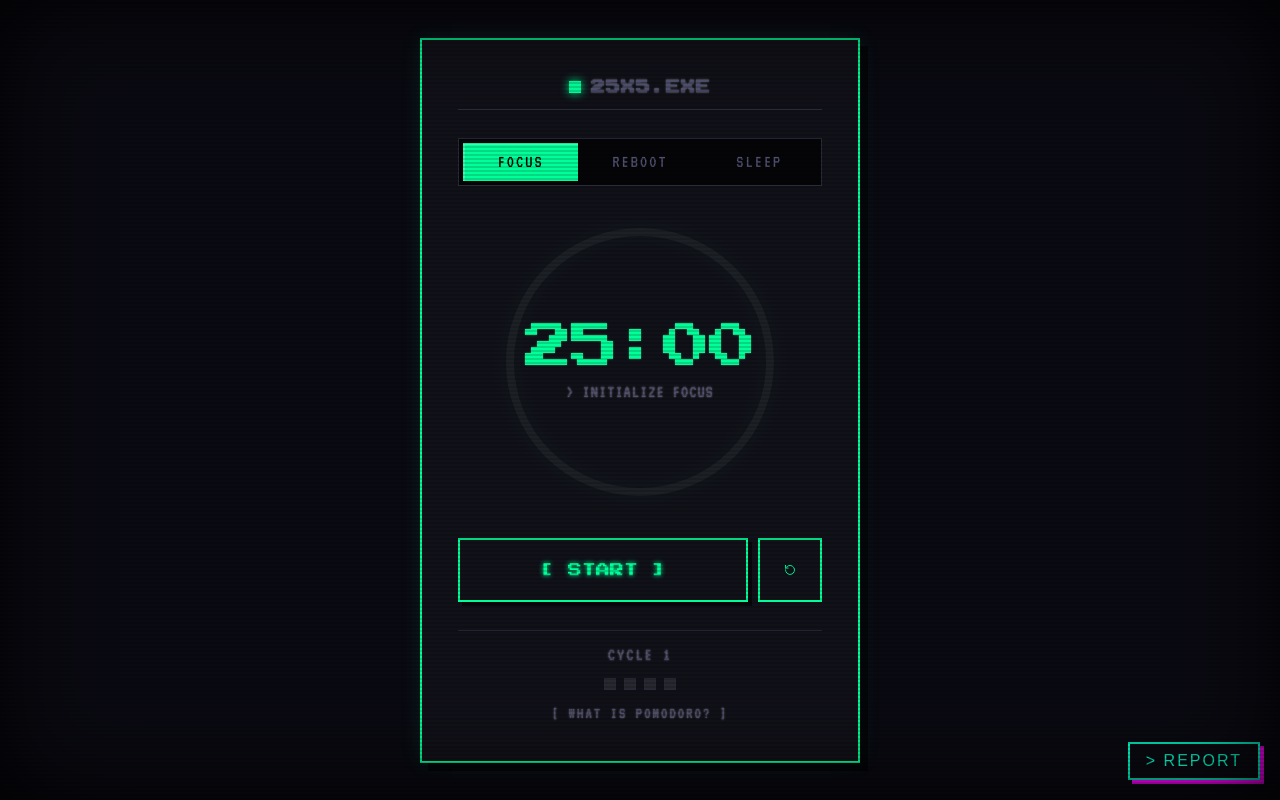
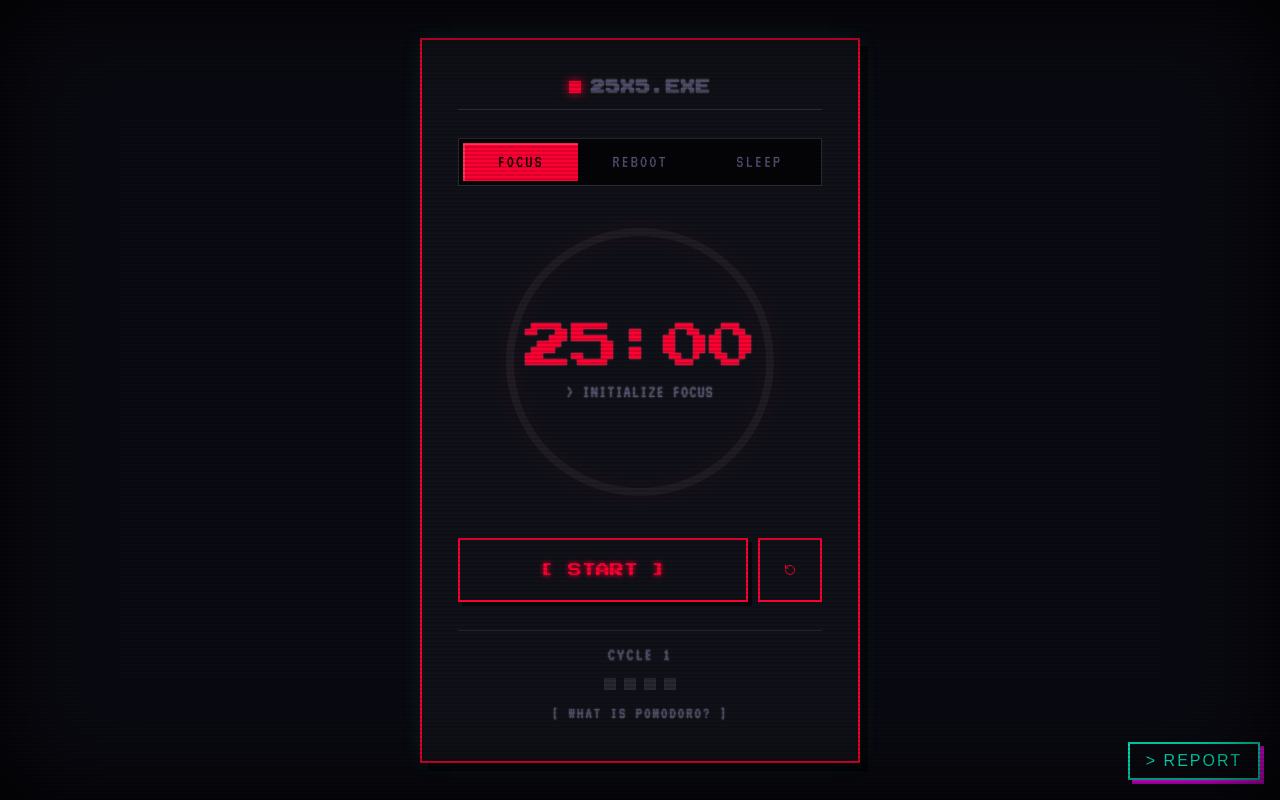
Before and after one commit to KlikBubov/pomodoro, a Flask app: page / in a window 1280 px wide. Run offline with Flask 3, Linux system fonts and the light colour scheme.

Commit message:
Color and icon fixes

```diff
--- a/static/css/style.css
+++ b/static/css/style.css
@@ -5,9 +5,9 @@
     --text-primary: #e0e0ff;
     --text-secondary: #505070;
 
-    --work-color: #00ff99;
-    --short-color: #00ffff;
-    --long-color: #ff00ff;
+    --work-color: #ff0033;   /* Aggressive Red */
+    --short-color: #00ccff;  /* Relaxing Blue */
+    --long-color: #9d00ff;   /* Relaxing Purple */
     --accent: var(--work-color);
 }
 
```
Also changed, not shown: static/favicon.svg.
